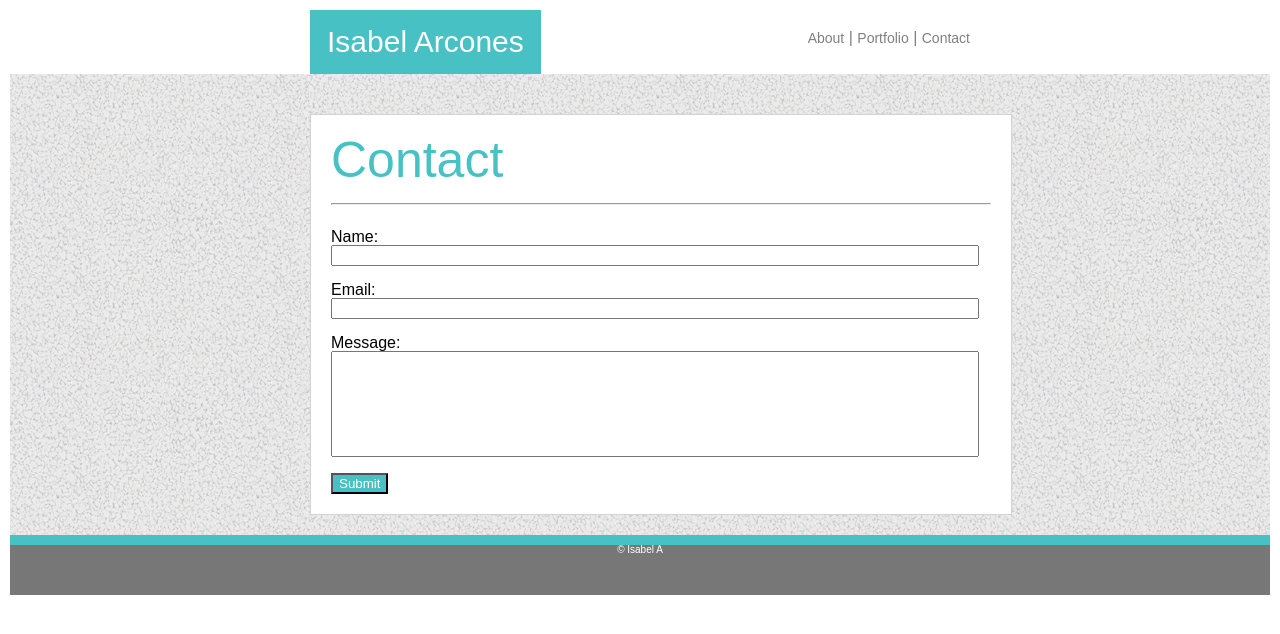
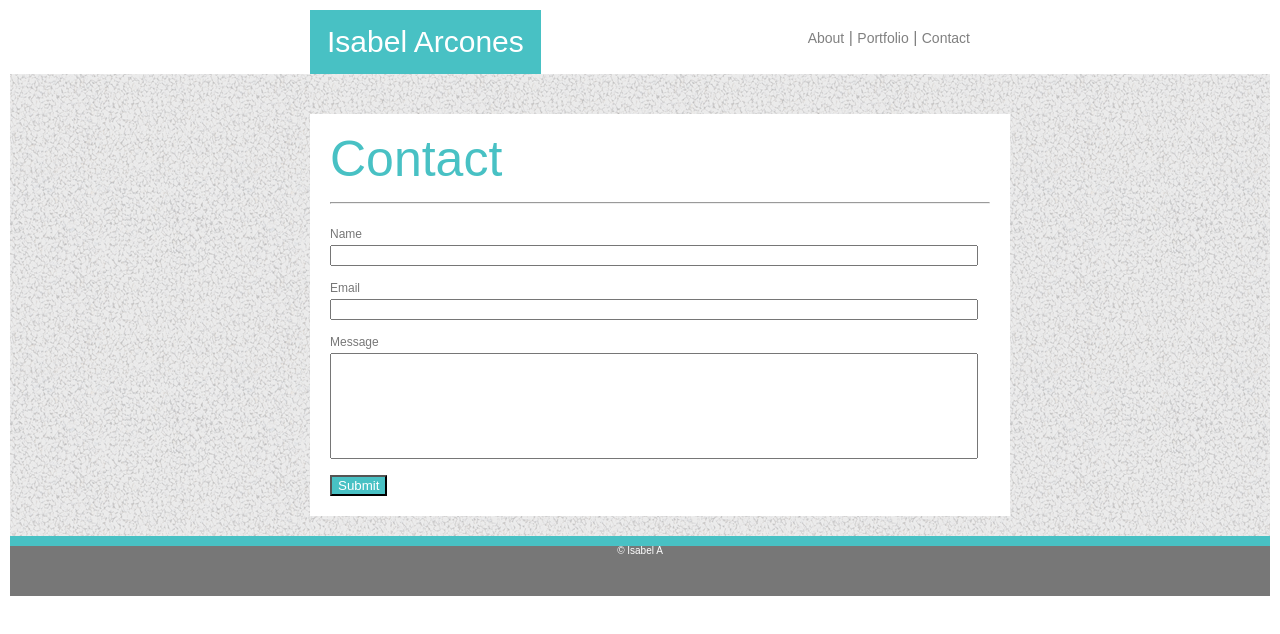
Before and after one commit to iarcones/Basic-Portfolio, a plain HTML site: page contact.html in a window 1280 px wide. Drawn offline with Linux system fonts and the light colour scheme.

Commit message:
V2 Index/Porfolio/Contact

```diff
--- a/assets/css/style.css
+++ b/assets/css/style.css
@@ -11,7 +11,7 @@ body {
     margin-top: 20px;
     background-image: url("../images/gravel.png");
     background-repeat: repeat;
-
+    border-color: #cccccc solid 1px;
 }
 h1 h2 h3 h4 h5 h6 {
     font-display: 'Georgia', Times, Times 'New Roman', serif;
@@ -22,7 +22,7 @@ h1 h2 h3 h4 h5 h6 {
     margin: 40px auto 20px 300px;
     padding: 20px;
     display: inline-block;
-    border: lightgray solid 1px;
+    border-color: #cccccc solid 1px;
 
 }
 .nav {
@@ -121,13 +121,11 @@ a {
 .text-block {
     position: absolute;
     bottom: 10px;
-    background-color: #48C1C4;
+    background-color: rgba(72, 193, 196, 0.6);
     color: white;
     width: 200px;
-    height: 40px;
+    height: 35px;
     text-align: center;
-
-
 }
 
 .column {
@@ -141,7 +139,8 @@ a {
     display: table;
 }
 
-.contact-form > * {
-    font: Helvetica;
-    color: red;
+.form-titles {
+    color: #777777;
+    font-size: 12px;
+    padding-bottom: 5px;
 }
--- a/contact.html
+++ b/contact.html
@@ -31,14 +31,14 @@
                 Contact
                 </h2>
                 <hr><br>
-                <form class="contact-form" action="/action_page.php">
-                        Name:<br>
+                <form class="contact-form" action="">
+                        <p class="form-titles">Name</p>
                         <input type="text" name="Isabel Arcones" style="width:640px;">
                         <br><br>
-                        Email:<br>
+                        <p class="form-titles">Email</p>
                         <input type="text" name="iarcones@gmail.com" style="width:640px;">
                         <br><br>
-                        Message:<br>
+                        <p class="form-titles">Message</p>
                         <input type="text" name="iarcones@gmail.com" style="width:640px; height:100px">
                         <br><br>
                         <input type="submit" value="Submit" style="background-color:#48C1C4; color:white;">
```
Also changed, not shown: portfolio.html (+6 -6 lines).
